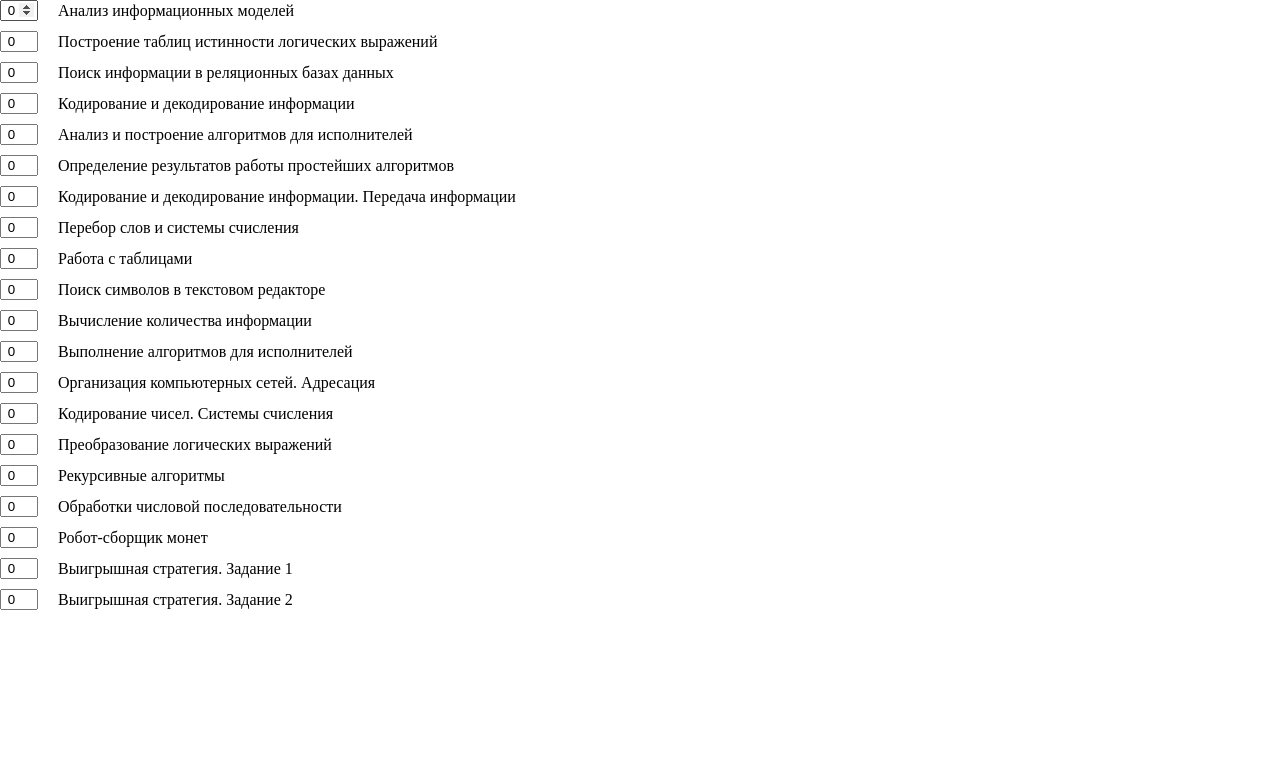
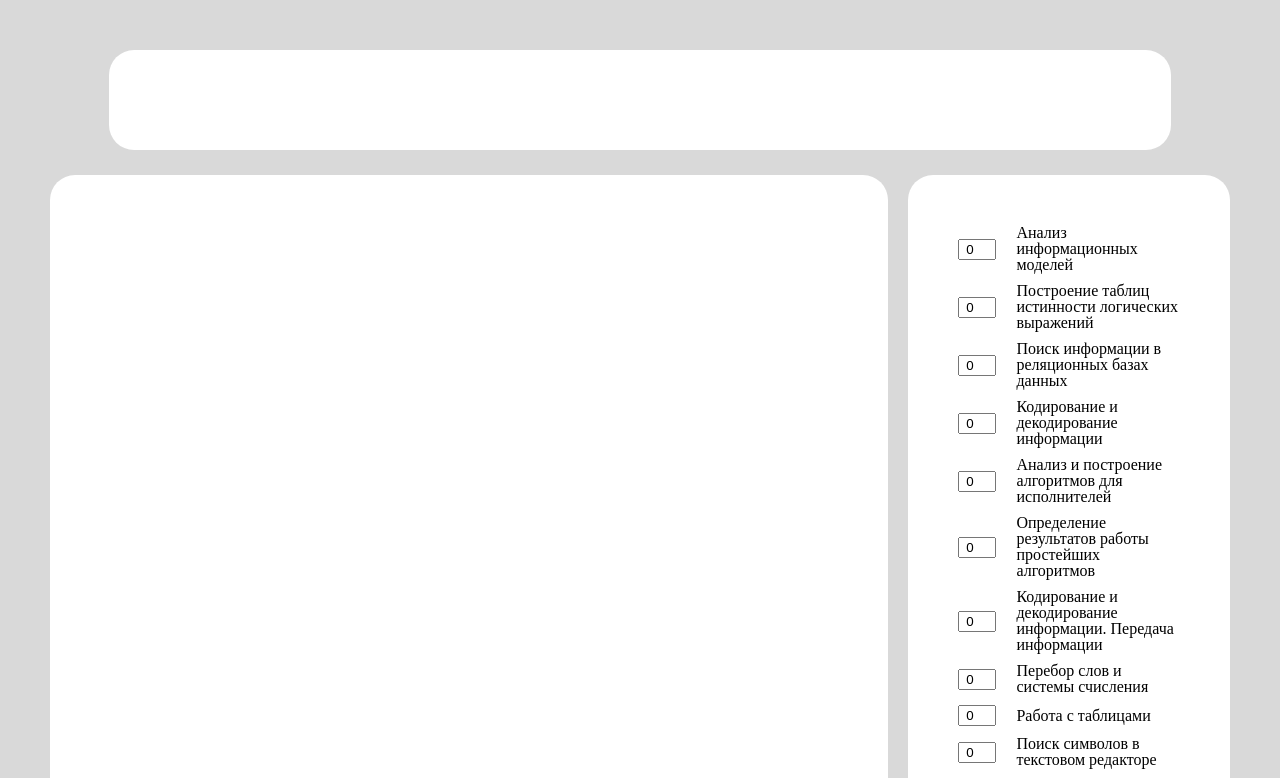
Before and after one commit to RoZaProject/education_aplication, a React (Vite) app: page / in a window 1280 px wide. Shown: the top 778 px of the page. Built offline with nearby package versions, Linux system fonts and the light colour scheme.

Commit message:
Главная страница, улучшения

```diff
--- a/src/pages/HomePage.jsx
+++ b/src/pages/HomePage.jsx
@@ -23,19 +23,72 @@ const HomePage = () => {
   ];
 
   return (
-    <>
-      <div></div>
-      <div style={{display: "flex", flexDirection: "column", gap: '10px'}}>
-        {topics.map((el) => (
-        <div style={{display: "flex", alignItems: "center"}}>
-            <input type="number" value="0" style={{width: '30px', marginRight: "20px", textAlign: "center"}} />
-          <h2 name="" id="" style={{display: "flex", flexDirection: "column"}}>{el}
-          </h2>
-          </div>
-        ))}
+    <div
+      style={{ backgroundColor: "#D9D9D9", height: "100vh", padding: "50px" }}
+    >
+      <div
+        style={{
+          backgroundColor: "white",
+          width: "90%",
+          height: "100px",
+          borderRadius: "25px",
+          margin: "auto",
+        }}
+      ></div>
+      <div
+        style={{
+          display: "flex",
+          justifyContent: "space-between",
+          gap: "20px",
+        }}
+      >
+        <div
+          style={{
+            display: "flex",
+            flexDirection: "column",
+            gap: "10px",
+            backgroundColor: "white",
+            padding: "50px",
+            borderRadius: "25px",
+            width: "100%",
+            marginTop: "25px",
+          }}
+        ></div>
+        <div
+          style={{
+            display: "flex",
+            flexDirection: "column",
+            gap: "10px",
+            backgroundColor: "white",
+            padding: "50px",
+            borderRadius: "25px",
+            width: "30%",
+            marginTop: "25px",
+          }}
+        >
+          {topics.map((el) => (
+            <div style={{ display: "flex", alignItems: "center" }}>
+              <input
+                type="number"
+                value="0"
+                style={{
+                  width: "30px",
+                  marginRight: "20px",
+                  textAlign: "center",
+                }}
+              />
+              <h2
+                name=""
+                id=""
+                style={{ display: "flex", flexDirection: "column" }}
+              >
+                {el}
+              </h2>
+            </div>
+          ))}
+        </div>
       </div>
-      <div></div>
-    </>
+    </div>
   );
 };
 
```
Also changed, not shown: src/pages/HomePage.module.css (added).
